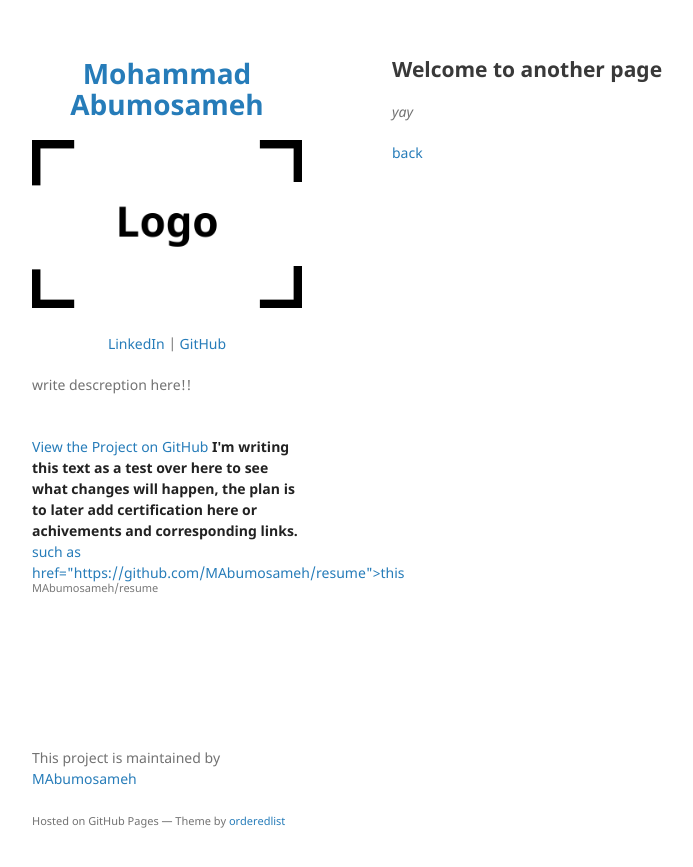
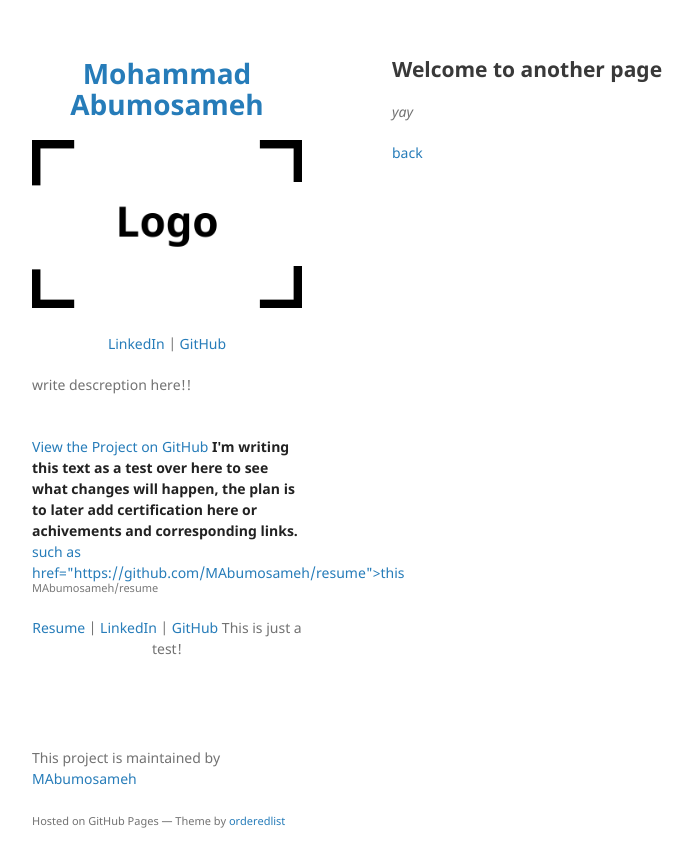
Before and after one commit to MAbumosameh/resume, a Jekyll site: the page built from another-page.md, in a window 1280 px wide. Shown: the top 867 px of the page, without its empty margins (178-871 px from the left). Built offline with Jekyll 4.4.1, drawn with Linux system fonts in a browser that asks for light colours; our own code applies the rules of GitHub Pages for plain Markdown files.

Commit message:
Update default.html

```diff
--- a/_layouts/default.html
+++ b/_layouts/default.html
@@ -25,6 +25,12 @@
 
         {% if site.github.is_project_page %}
         <p class="view"><a href="{{ site.github.repository_url }}">View the Project on GitHub <strong> I'm writing this text as a test over here to see what changes will happen, the plan is to later add certification here or achivements and corresponding links.</strong> such as href="{{ site.github.repository_url }}">this <small>{{ site.github.repository_nwo }}</small></a></p>
+        <p align="center">
+        <a href="pdf/resume.pdf">Resume</a> |
+        <a href="https://www.linkedin.com/in/chriskhanhtran/">LinkedIn</a> |
+        <a href="https://github.com/chriskhanhtran">GitHub</a>
+        This is just a test!
+        </p>
         {% endif %}
 
         {% if site.github.is_user_page %}
```
